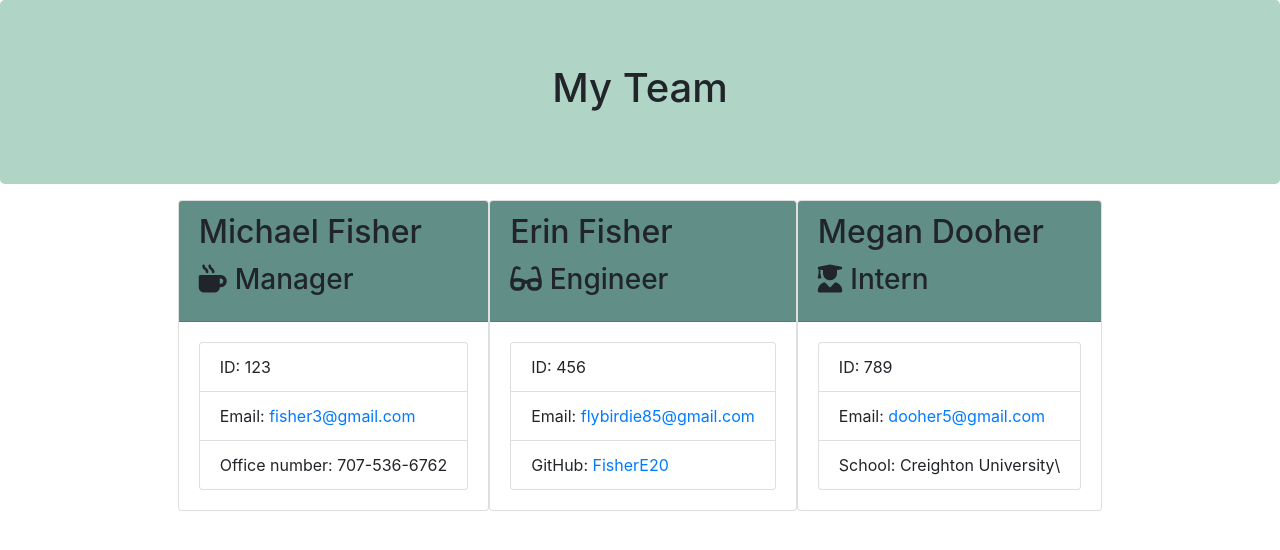
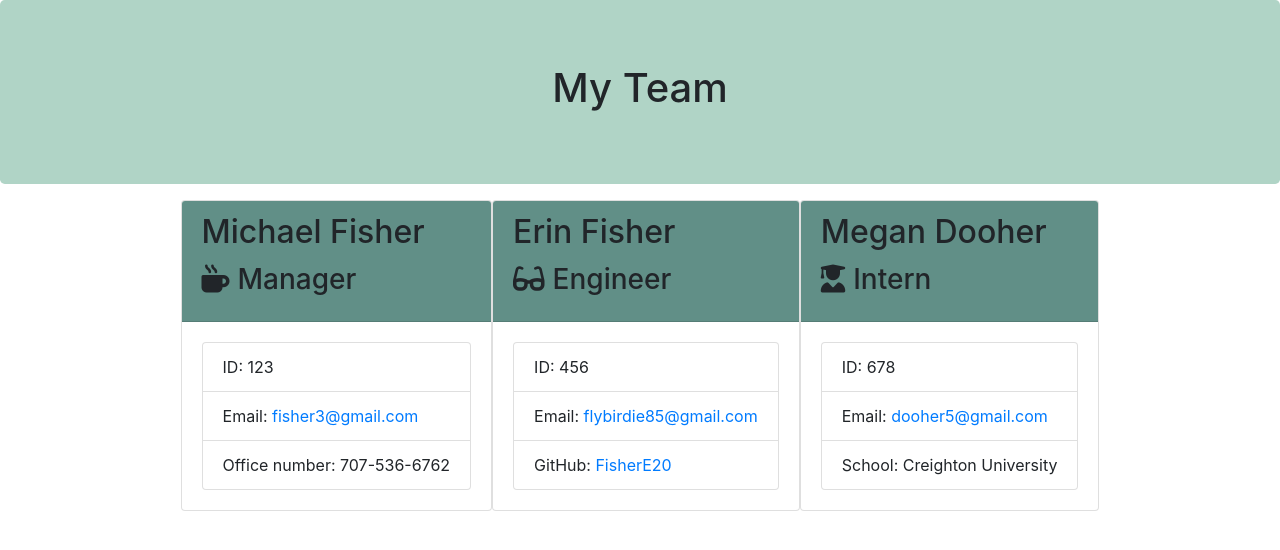
Before and after one commit to FisherE20/Team-Roster, a website: page Develop/team.html in a window 1280 px wide. Drawn offline with nearby package versions, Linux system fonts and the light colour scheme; files that its build step writes are made by us from their sources.

```diff
--- a/Develop/team.html
+++ b/Develop/team.html
@@ -75,9 +75,9 @@
     </div>
     <div class="card-body">
         <ul class="list-group">
-            <li class="list-group-item">ID: 789</li>
+            <li class="list-group-item">ID: 678</li>
             <li class="list-group-item">Email: <a href="mailto:dooher5@gmail.com">dooher5@gmail.com</a></li>
-            <li class="list-group-item">School: Creighton University\</li>
+            <li class="list-group-item">School: Creighton University</li>
         </ul>
     </div>
 </div>
```
Also changed, not shown: README.md.
